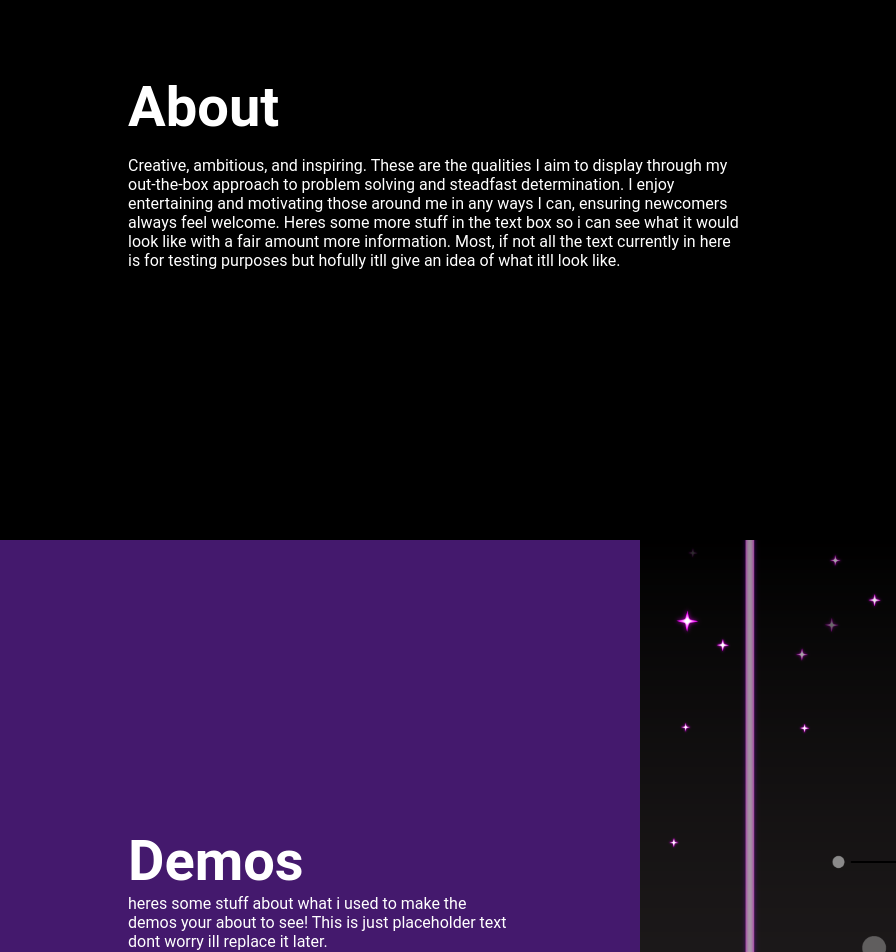
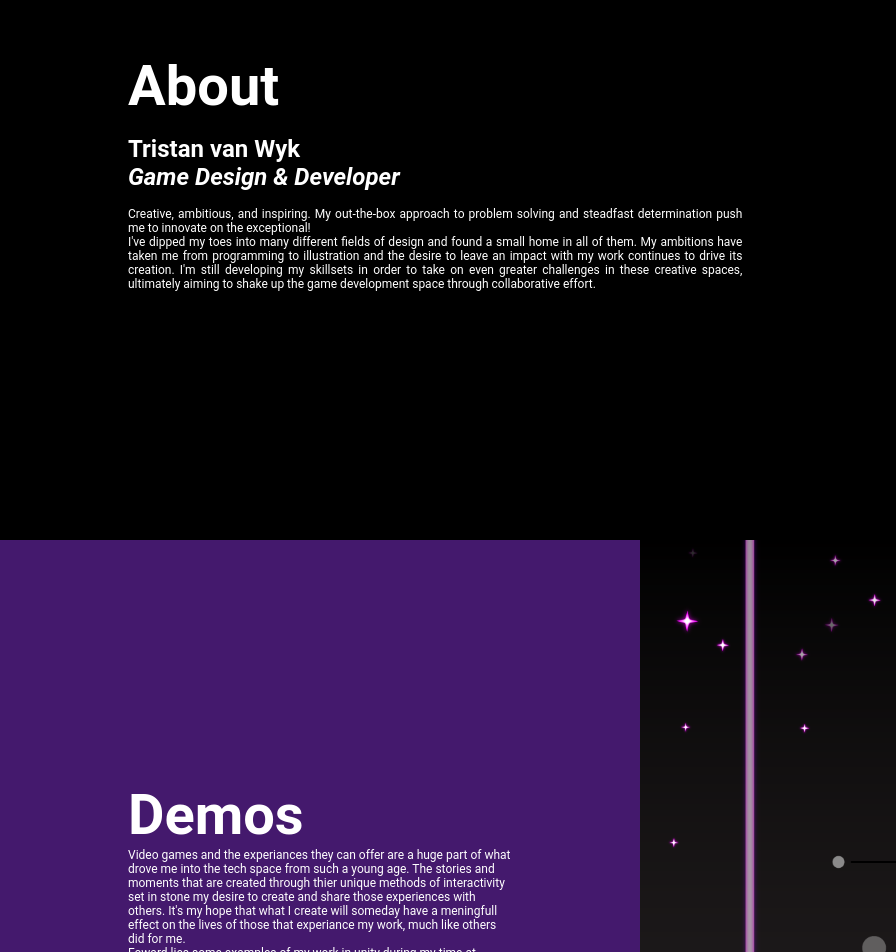
Before and after one commit to Tristand1506/indigo_black.github.io, a plain HTML site: page index.html in a window 1280 px wide. Shown: the part 260-1212 px from the top of the page, 0-896 px from the left. Drawn offline with nearby package versions, Linux system fonts and the light colour scheme.

Commit message:
Replaced placeholder text for about and demos!

```diff
--- a/index.html
+++ b/index.html
@@ -30,18 +30,19 @@
         <img class="about-image" src="src\Indigo Icon@0.5x.png" alt="">
         <div class="text-group about-text">
           <h1>About</h1>
-          <p>Creative, ambitious, and inspiring. These are the qualities I aim to display through my out-the-box
-            approach
-            to
-            problem solving and steadfast determination. I enjoy entertaining and motivating those around me in any ways
-            I
-            can, ensuring newcomers always feel welcome. Heres some more stuff in the text box so i can see what it
-            would
-            look
-            like with a fair amount more information. Most, if not all the text currently in here is for testing
-            purposes
-            but
-            hofully itll give an idea of what itll look like.</p>
+          <h3>
+            Tristan van Wyk
+            <br>
+            <i>Game Design & Developer</i>
+          </h3>
+          <p>
+            Creative, ambitious, and inspiring. My out-the-box approach to problem solving and steadfast determination push me to innovate on the exceptional!
+            <br>
+            I've dipped my toes into many different fields of design and found a small home in all of them. My ambitions have taken me from programming to illustration
+            and the desire to leave an impact with my work continues to drive its creation.
+            I'm still developing my skillsets in order to take on even greater challenges in these creative spaces, ultimately aiming to shake up the game development
+            space through collaborative effort.
+          </p>
         </div>
         <ul class="links glow-purple">
           <li><a href="https://github.com/Tristand1506"><i class="bi bi-github"></i></a></li>
@@ -56,9 +57,15 @@
         <div class="scroll-container padded">
           <div class="text-group">
             <h1>Demos</h1>
-            <p> heres some stuff about what i used to make the demos your about to see! This is just placeholder text
-              dont
-              worry ill replace it later.</p>
+            <p>
+              Video games and the experiances they can offer are a huge part of what drove me into the tech space from such a young age.
+              The stories and moments that are created through thier unique methods of interactivity set in stone my desire to create and share those experiences with others.
+              It's my hope that what I create will someday have a meningfull effect on the lives of those that experiance my work, much like others did for me.
+              <br>
+              Foward lies some examples of my work in unity during my time at university. Though these projects act more as tech demos,
+              they still hold a special place for me as some of my first true undertakings as a game design & developer
+
+            </p>
             <br>
             <p style="text-align: right; font-style: italic;">Take a look <i class="bi bi-arrow-right"></i> </p>
           </div>
@@ -69,7 +76,10 @@
             <img class="showcase-image" src="src\Background.png" alt="">
             <div class="showcase-text">
               <h3>Out-Run</h3>
-              <p>A vapourwave/outrun inspired endless runner game</p>
+              <p>
+                Tasked to create a "lane runner" style game and armed with a very limited knowledge of 3D modeling, I chose a theme I felt would be both manageable and fit the meditative gameplay of the genre, "Outrun".
+                The game sends you through an endless neon horison, where you will need fast reflexes and quick thinking to outmenuver not only the enviroment but, the big bad bosses that stand in your way.
+              </p>
             </div>
           </div>
         </div>
@@ -79,7 +89,10 @@
             <img src="src\Background.png" alt="">
             <div class="showcase-text">
               <h3>Hear Me</h3>
-              <p>A narratively driven tech demo built to test a custom unity narrative node structure.</p>
+              <p>
+                This experiance sets you in the shoes of a girl struggling with the anxiety of being unheard by her parents, however lost in hear own head she finds somone whe seems to be all ears.
+                This demo makes use of a node tree and quest system that can track your decisions for use in the envoroment.
+              </p>
             </div>
           </div>
         </div>
--- a/web.css
+++ b/web.css
@@ -298,7 +298,11 @@ footer{
   flex: 0.8;
   gap: 1rem;
   align-items: center;
-  text-align: justify;
+  text-align: center;
+  p{
+    text-align: justify;
+  }
+
 }
 
 .drop-shadow{
@@ -368,7 +372,7 @@ footer{
     font-size: 1.5rem;
   }
   p{
-    font-size: 1rem;
+    font-size: 0.75rem;
   }
   .nav-list{
     flex: 0.5;
```
